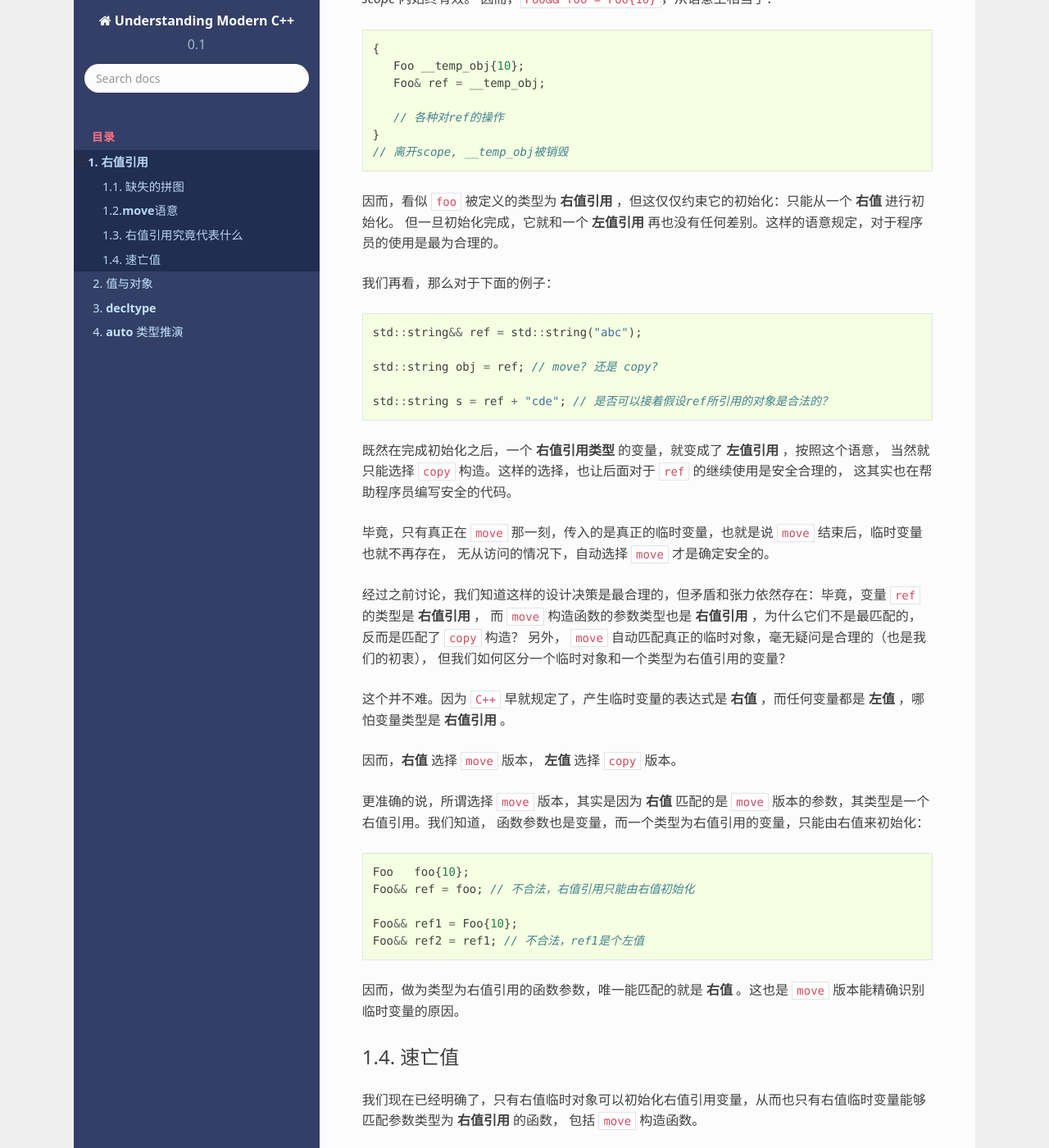
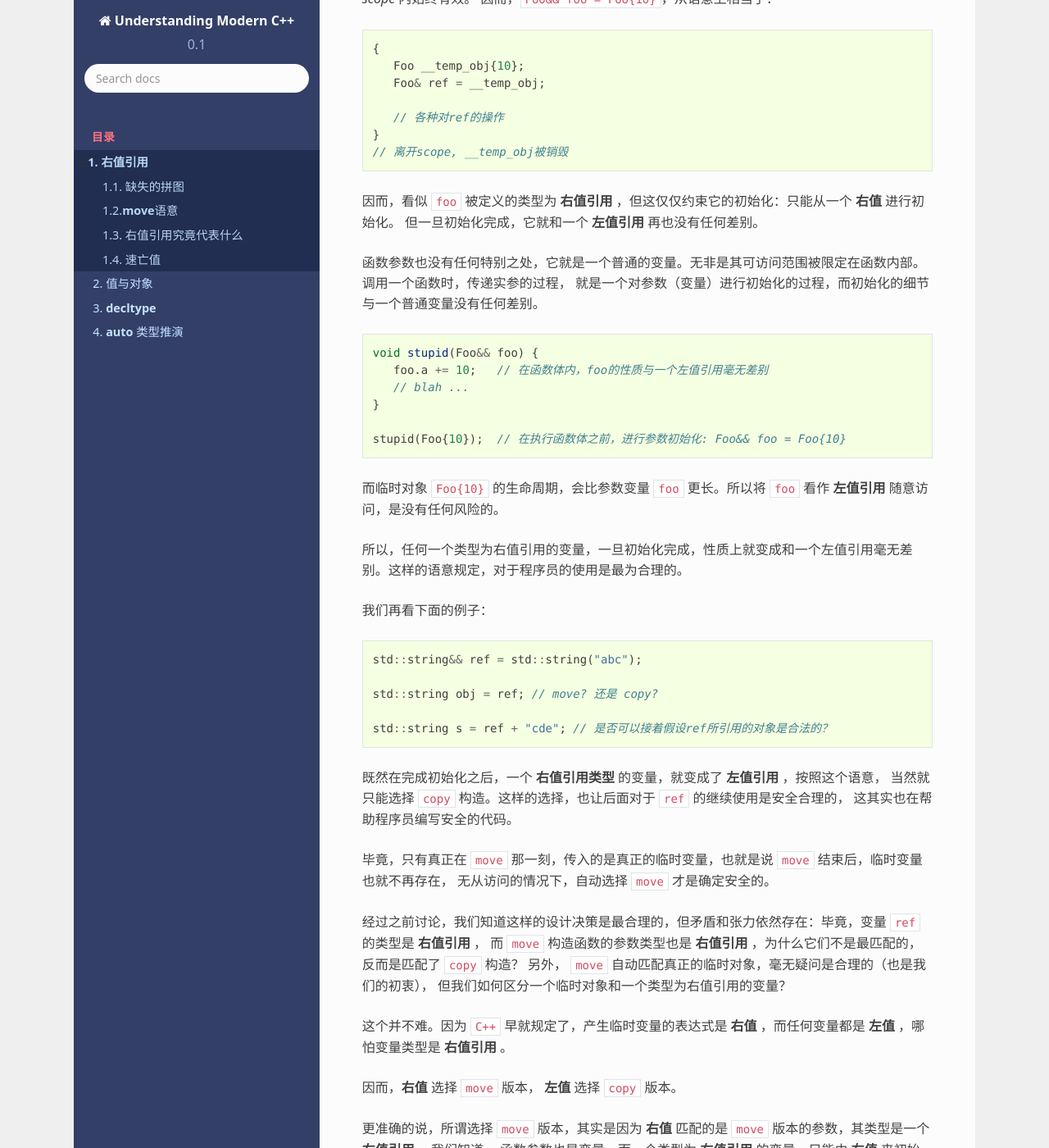
Before and after one commit to godsme/understand_modern_cpp, a Sphinx documentation site: the page built from docs/source/rvalue-ref.rst, in a window 1280 px wide and 1400 px high, scrolled down 4057 px. Shown: the whole window at 82% size. Built offline with Sphinx 7.4.7 and the Read the Docs theme 2.0.0, drawn with Linux system fonts in a browser that asks for light colours; formulas are drawn with MathJax 3; some of the changed text lies outside the part shown.

Commit message:
changed rvalue-ref

```diff
--- a/docs/source/rvalue-ref.rst
+++ b/docs/source/rvalue-ref.rst
@@ -192,9 +192,25 @@
 
 
 因而，看似 ``foo`` 被定义的类型为 **右值引用** ，但这仅仅约束它的初始化：只能从一个 **右值** 进行初始化。
-但一旦初始化完成，它就和一个 **左值引用** 再也没有任何差别。这样的语意规定，对于程序员的使用是最为合理的。
+但一旦初始化完成，它就和一个 **左值引用** 再也没有任何差别。
 
-我们再看，那么对于下面的例子：
+函数参数也没有任何特别之处，它就是一个普通的变量。无非是其可访问范围被限定在函数内部。调用一个函数时，传递实参的过程，
+就是一个对参数（变量）进行初始化的过程，而初始化的细节与一个普通变量没有任何差别。
+
+.. code-block:: c++
+
+   void stupid(Foo&& foo) {
+      foo.a += 10;   // 在函数体内，foo的性质与一个左值引用毫无差别
+      // blah ...
+   }
+
+   stupid(Foo{10});  // 在执行函数体之前，进行参数初始化: Foo&& foo = Foo{10}
+
+而临时对象 ``Foo{10}`` 的生命周期，会比参数变量 ``foo`` 更长。所以将 ``foo`` 看作 **左值引用** 随意访问，是没有任何风险的。
+
+所以，任何一个类型为右值引用的变量，一旦初始化完成，性质上就变成和一个左值引用毫无差别。这样的语意规定，对于程序员的使用是最为合理的。
+
+我们再看下面的例子：
 
 .. code-block:: c++
 
@@ -221,8 +237,8 @@
 
 因而，**右值** 选择 ``move`` 版本， **左值** 选择 ``copy`` 版本。
 
-更准确的说，所谓选择 ``move`` 版本，其实是因为 **右值** 匹配的是 ``move`` 版本的参数，其类型是一个右值引用。我们知道，
-函数参数也是变量，而一个类型为右值引用的变量，只能由右值来初始化：
+更准确的说，所谓选择 ``move`` 版本，其实是因为 **右值** 匹配的是 ``move`` 版本的参数，其类型是一个 **右值引用** 。我们知道，
+函数参数也是变量，而一个类型为 **右值引用** 的变量，只能由 **右值** 来初始化：
 
 .. code-block:: c++
 
@@ -232,7 +248,11 @@
    Foo&& ref1 = Foo{10};
    Foo&& ref2 = ref1; // 不合法，ref1是个左值
 
-因而，做为类型为右值引用的函数参数，唯一能匹配的就是 **右值** 。这也是 ``move`` 版本能精确识别临时变量的原因。
+因而，做为类型为 **右值引用** 的函数参数，唯一能匹配的就是 **右值** 。这也是 ``move`` 版本能精确识别临时变量的原因。
+
+.. important::
+   1. 对于任何类型为 **右值引用** 的变量（当然也包括函数参数），只能由 **右值** 来初始化；
+   2. 一旦初始化完成， **右值引用** 类型的变量，其性质与一个 **左值引用** 再也没有任何差别。
 
 速亡值
 -----------
```
